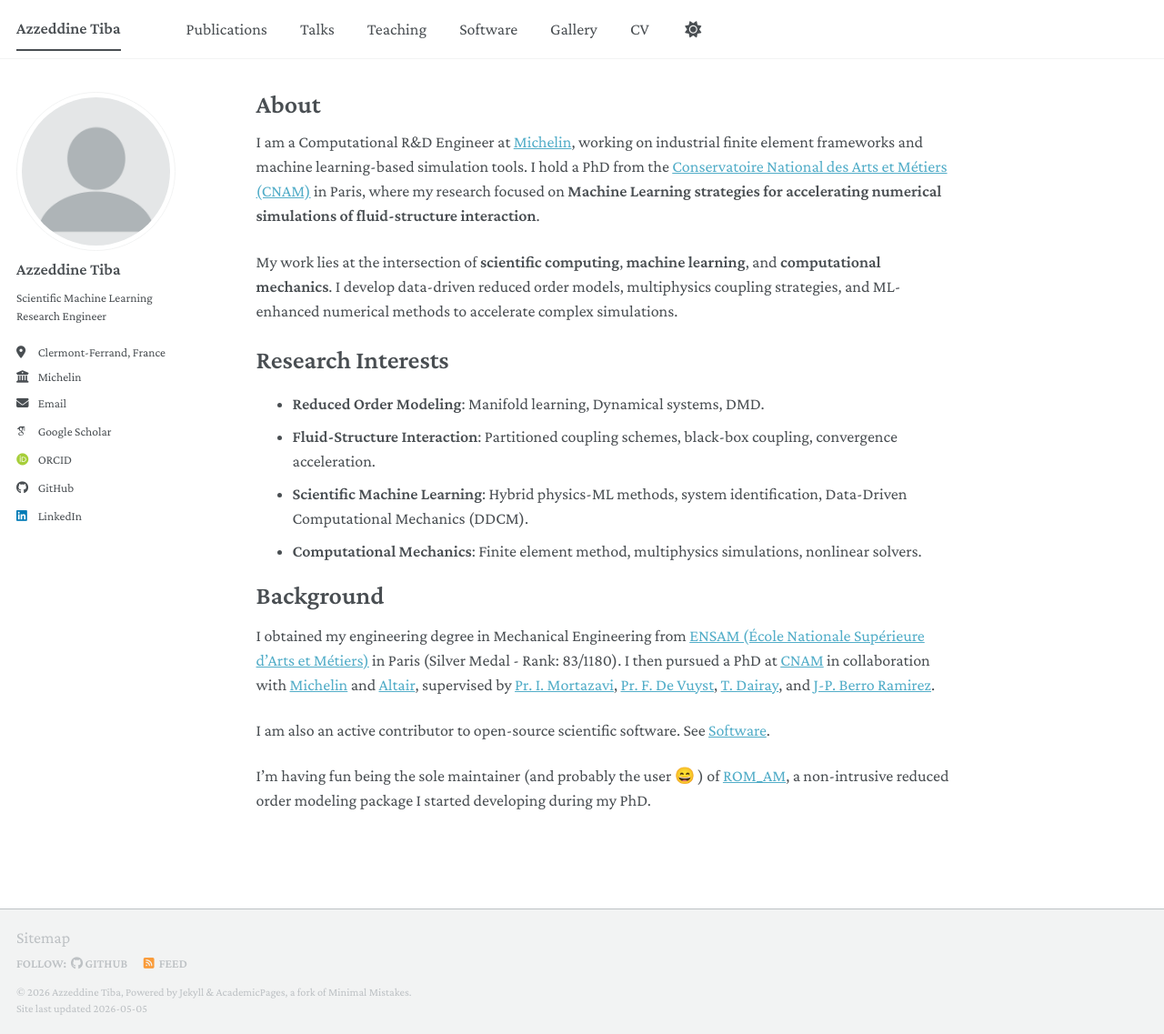
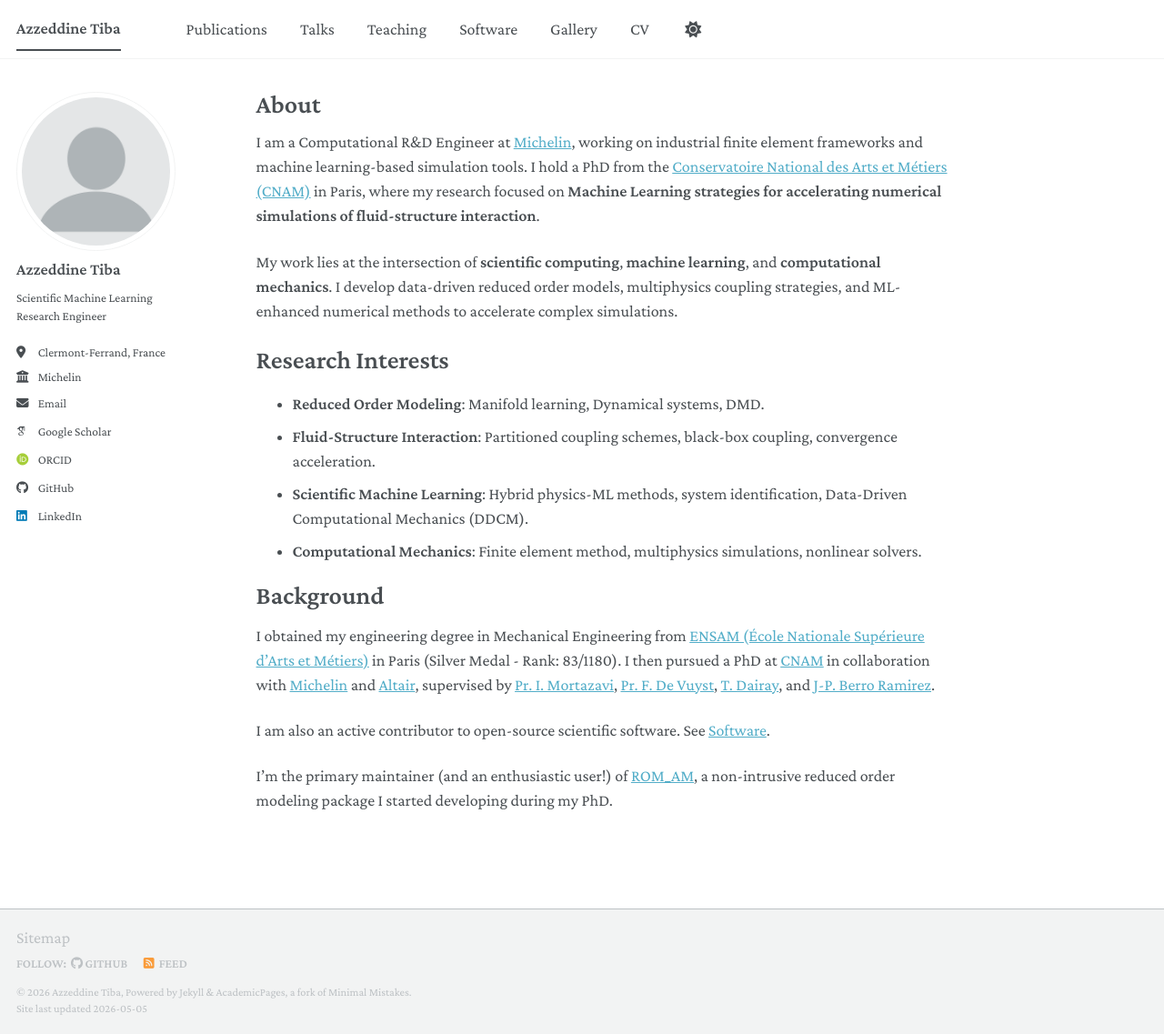
Before and after one commit to azzeddinetiba/azzeddinetiba.github.io, a Jekyll site: the page built from _pages/about.md, in a window 1280 px wide and 1137 px high. Shown: the whole window at 91% size. Built offline with Jekyll 4.4.1, drawn with Linux system fonts in a browser that asks for light colours; emoji names are drawn with the system emoji font; some web fonts are replaced; a script bundle is joined from its source files by our own code; library files that are not in the unit come from our copies.

Commit message:
Update description for ROM_AM

```diff
--- a/_pages/about.md
+++ b/_pages/about.md
@@ -24,4 +24,4 @@ I obtained my engineering degree in Mechanical Engineering from [ENSAM (École N
 
 I am also an active contributor to open-source scientific software. See [Software](https://azzeddinetiba.github.io/portfolio/).
 
-I'm having fun being the sole maintainer (and probably the user :smile: ) of [ROM_AM](https://github.com/azzeddinetiba/ROM_AM), a non-intrusive reduced order modeling package I started developing during my PhD.
+I'm the primary maintainer (and an enthusiastic user!) of [ROM_AM](https://github.com/azzeddinetiba/ROM_AM), a non-intrusive reduced order modeling package I started developing during my PhD.
```
